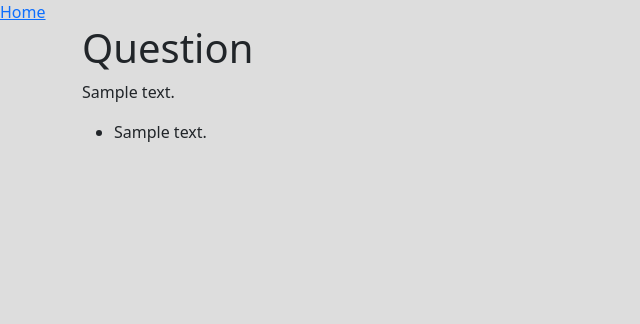
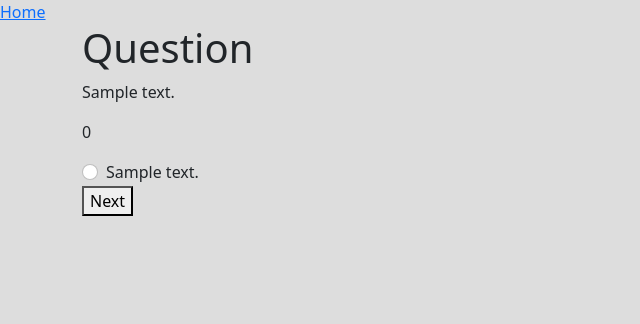
Before and after one commit to Tomasz-Rogalski/Pets-quiz, a Django app: template quiz/templates/quiz/question.html in a window 1280 px wide. Shown: the top 324 px of the page, without its empty margins (0-640 px from the left). Run offline with Django 4.2, Linux system fonts and the light colour scheme; tables that the repository leaves empty hold one stand-in row (values such as "Sample post"); the template is opened without the code that fills it: values that come from a table or form of the project are taken from there, most other values are stand-ins (such as "Sample title", 1, 10 or a date in 2020).

Commit message:
T6-03 QuestionUpdate: template

```diff
--- a/quiz/templates/quiz/question.html
+++ b/quiz/templates/quiz/question.html
@@ -3,11 +3,18 @@
 
 <h1>Question</h1>
 <p>{{question.text}}</p>
-<ul>
-	{% for answer in answers %}
-		<li>{{answer}}</li>
-	{% endfor %}
-</ul>
+<p>{{game.total_score}}</p>
+<div class="form" action="{% url 'quiz:question' %}" method="post">
+		{% for answer in answers %}
+		<div class="form-check">
+			<input class="form-check-input" type="radio" name="player_answer">
+			<label class="form-check-label" for="player_answer">
+			  {{answer}}
+			</label>
+		</div>
+		{% endfor %}
+		<button type="submit">Next</button>
+</div>
 
 
 
```
